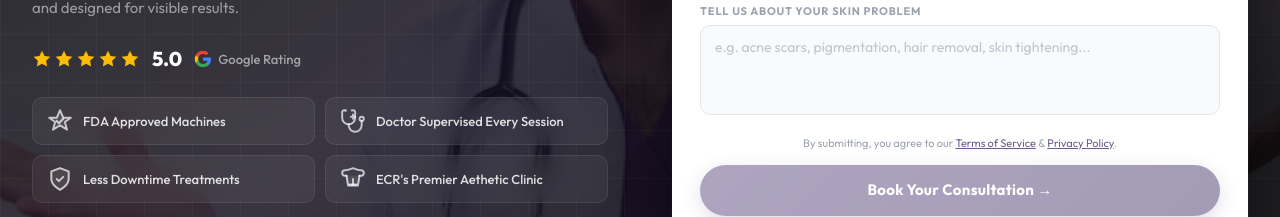
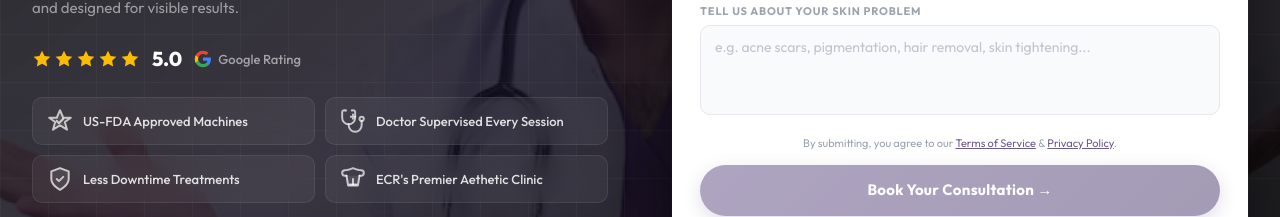
Before and after one commit to crowddevelopers08-arch/creators, a Next.js app: page / in a window 1280 px wide. Shown: the part 446-663 px from the top of the page. Built offline with nearby package versions, Linux system fonts and the light colour scheme; a web font is replaced by a local one.

Commit message:
creator aethetic clinic lpstrlo

```diff
--- a/component/footer.tsx
+++ b/component/footer.tsx
@@ -159,7 +159,7 @@ export default function VisitSection() {
                     </div>
                     <div>
                       <div style={{fontSize:"10px",fontWeight:600,color:"rgba(0,0,0,0.35)",letterSpacing:"1.8px",textTransform:"uppercase",marginBottom:"2px"}}>Phone</div>
-                      <div style={{fontSize:"13px",fontWeight:600,color:"#111"}}>+91 98765 43210</div>
+                      <div style={{fontSize:"13px",fontWeight:600,color:"#111"}}>+91 63850 83099</div>
                     </div>
                   </div>
                 </div>
--- a/component/herosection.tsx
+++ b/component/herosection.tsx
@@ -77,7 +77,7 @@ const BG_IMAGES = [
 
 const TRUST_BADGES = [
   {
-    text: "FDA Approved Machines",
+    text: "US-FDA Approved Machines",
     svg: (
       <svg viewBox="0 0 24 24" fill="none" stroke="currentColor" strokeWidth={1.8} strokeLinecap="round" strokeLinejoin="round">
         <path d="M12 2l3 7h7l-5.5 4 2 7L12 16l-6.5 4 2-7L2 9h7z" fill="currentColor" stroke="none" opacity="0.15"/>
--- a/component/videos.tsx
+++ b/component/videos.tsx
@@ -397,7 +397,7 @@ export default function VideoSection() {
                 Book Your Consultation
               </a>
               <div className="vs-call-wrapper">
-              <a href="tel:+919876543210" className="vs-btn-secondary">
+              <a href="tel:+91 63850 83099" className="vs-btn-secondary">
                 <svg width="15" height="15" viewBox="0 0 24 24" fill="none">
                   <path d="M6.62 10.79a15.05 15.05 0 006.59 6.59l2.2-2.2a1 1 0 011.01-.24c1.12.37 2.33.57 3.58.57a1 1 0 011 1V20a1 1 0 01-1 1C9.61 21 3 14.39 3 6a1 1 0 011-1h3.5a1 1 0 011 1c0 1.25.2 2.46.57 3.58a1 1 0 01-.25 1.01l-2.2 2.2z" fill="#333"/>
                 </svg>
```
